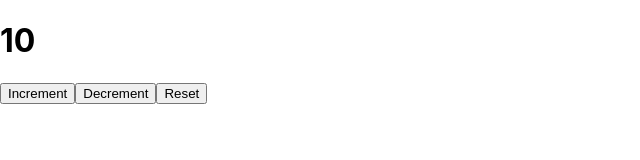
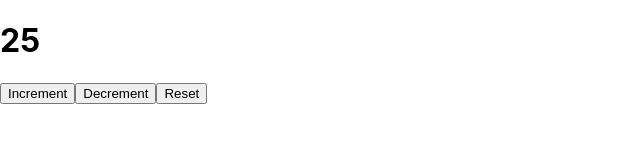
Before and after one commit to AliZadil/React_V4, a React (Create React App) app: page / in a window 1280 px wide. Shown: the top 160 px of the page, without its empty margins (0-640 px from the left). Built offline with nearby package versions, Linux system fonts and the light colour scheme.

Commit message:
finallllllly

```diff
--- a/src/App.jsx
+++ b/src/App.jsx
@@ -4,7 +4,7 @@ import Counter from './Counter.jsx';
 function App() {
   return (
     <div>
-      <Counter initialValue={10} incrementAmount={2} incrementInterval={1000} />
+      <Counter initialValue={10} incrementAmount={2} incrementInterval={500} />
     </div>
   );
 }
--- a/src/Counter.jsx
+++ b/src/Counter.jsx
@@ -1,14 +1,24 @@
-import React from 'react';
+import React, { useEffect } from 'react';
+import useCounter from './useCounter';
 import CounterDisplay from './CounterDisplay';
-import useCounter from './useCounter';
 
 export default function Counter(props) {
   const { count, increment, decrement, reset } = useCounter(props.initialValue);
 
+  useEffect(() => {
+    const intervalId = setInterval(() => {
+      increment(props.incrementAmount);
+    }, props.incrementInterval);
+
+    return () => {
+      clearInterval(intervalId);
+    };
+  }, [increment, props.incrementAmount, props.incrementInterval]);
+
   return (
     <div>
       <CounterDisplay count={count} />
-      <button onClick={increment}>Increment</button>
+      <button onClick={() => increment(1)}>Increment</button>
       <button onClick={decrement}>Decrement</button>
       <button onClick={reset}>Reset</button>
     </div>
--- a/src/useCounter.jsx
+++ b/src/useCounter.jsx
@@ -1,14 +1,14 @@
 import { useState } from 'react';
 
-function useCounter(initialValue = 0) {
+function useCounter(initialValue) {
   const [count, setCount] = useState(initialValue);
 
   const increment = () => {
-    setCount((prevCount) => prevCount + 1);
+    setCount(prevCount => prevCount + 1);
   };
 
   const decrement = () => {
-    setCount((prevCount) => prevCount - 1);
+    setCount(prevCount => prevCount - 1);
   };
 
   const reset = () => {
@@ -19,7 +19,7 @@ function useCounter(initialValue = 0) {
     count,
     increment,
     decrement,
-    reset,
+    reset
   };
 }
 
```
